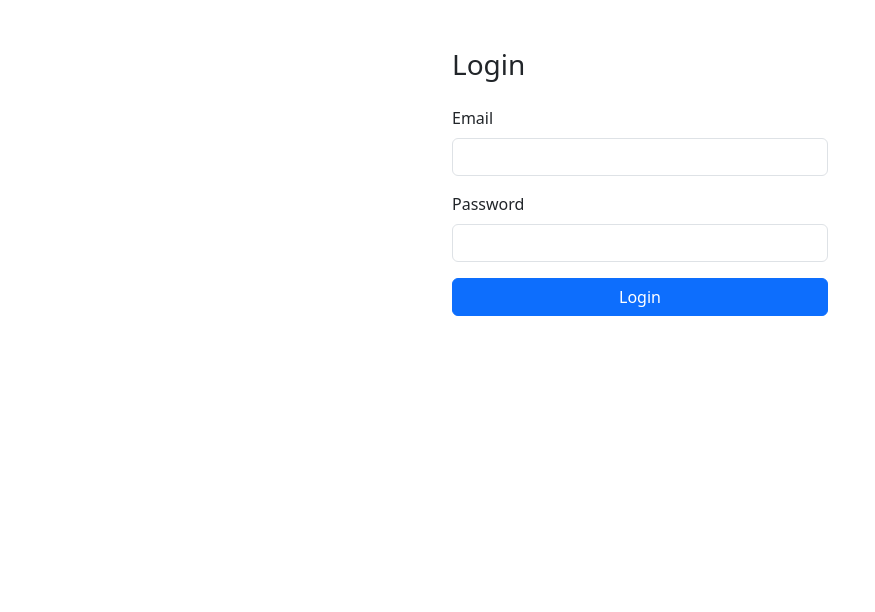
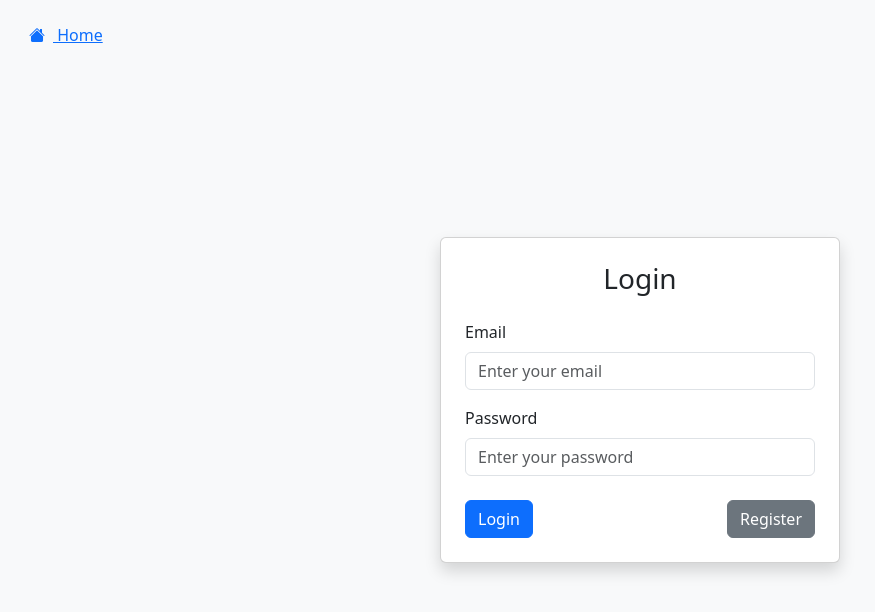
Before and after one commit to khamed03/HealthTrack-Client, a React (Vite) app: page /login in a window 1280 px wide. Shown: the top 612 px of the page, without its empty margins (0-875 px from the left). Built offline with nearby package versions, Linux system fonts and the light colour scheme.

Commit message:
finished the details of the website, added the logos, made some nice edits

```diff
--- a/index.html
+++ b/index.html
@@ -2,7 +2,7 @@
 <html lang="en">
   <head>
     <meta charset="UTF-8" />
-    <link rel="icon" type="image/svg+xml" href="/vite.svg" />
+    <link rel="icon" type="image/svg+xml" href="./src/assets/HealthTrack Logo.png" />
     <meta name="viewport" content="width=device-width, initial-scale=1.0" />
     <title>HealthTrack</title>
   </head>
--- a/package.json
+++ b/package.json
@@ -12,6 +12,7 @@
   "dependencies": {
     "axios": "^1.9.0",
     "bootstrap": "^5.3.6",
+    "bootstrap-icons": "^1.13.1",
     "react": "^19.1.0",
     "react-bootstrap": "^2.10.10",
     "react-dom": "^19.1.0",
--- a/src/main.jsx
+++ b/src/main.jsx
@@ -3,6 +3,7 @@ import ReactDOM from 'react-dom/client';
 import App from './App';
 import { BrowserRouter } from 'react-router-dom';
 import 'bootstrap/dist/css/bootstrap.min.css';
+import 'bootstrap-icons/font/bootstrap-icons.css';
 
 
 
--- a/src/pages/Home.jsx
+++ b/src/pages/Home.jsx
@@ -1,18 +1,57 @@
-import React from 'react';
+import React, { useEffect, useState } from "react";
+import { Button, Container } from "react-bootstrap";
+import { useNavigate } from "react-router-dom";
+import axios from "axios";
+import logo from "../assets/HealthTrack Logo.png";
 
 const Home = () => {
+  const navigate = useNavigate();
+  const [quote, setQuote] = useState("");
+
+  useEffect(() => {
+    const fetchQuote = async () => {
+      try {
+        const res = await axios.get("https://zenquotes.io/api/today");
+        if (res.data && res.data.length > 0) {
+          setQuote(`"${res.data[0].q}" — ${res.data[0].a}`);
+        }
+      } catch (err) {
+        console.error("Failed to fetch quote:", err.message);
+        setQuote("Keep pushing forward.");
+      }
+    };
+
+    fetchQuote();
+  }, []);
+
   return (
-    <div className="container text-center mt-5">
-      <h1>Welcome to HealthTrack</h1>
-      <p className="lead">A smart way to manage patients, records, and appointments.</p>
+    <Container
+      fluid
+      className="vh-100 d-flex flex-column justify-content-center align-items-center bg-light text-center"
+    >
+      <h1 className="mb-4">Welcome to HealthTrack</h1>
 
-      <button
-        className="btn btn-primary"
-        onClick={() => window.location.href = 'http://localhost:5173/login'}
-      >
-        Login
-      </button>
-    </div>
+      <img
+        src={logo}
+        alt="HealthTrack Logo"
+        style={{ width: "150px", height: "auto", marginBottom: "20px" }}
+      />
+
+      <div className="d-flex gap-3 mb-4">
+        <Button variant="primary" onClick={() => navigate("/login")}>
+          Login
+        </Button>
+        <Button variant="secondary" onClick={() => navigate("/register")}>
+          Register
+        </Button>
+      </div>
+
+      <div className="mt-4" style={{ maxWidth: "600px" }}>
+        <blockquote className="blockquote">
+          <p className="mb-0">"{quote}"</p>
+        </blockquote>
+      </div>
+    </Container>
   );
 };
 
--- a/src/pages/Login.jsx
+++ b/src/pages/Login.jsx
@@ -1,49 +1,62 @@
-import React, { useState } from 'react';
-import { Form, Button, Container, Alert } from 'react-bootstrap';
-import axios from 'axios';
-import { useNavigate } from 'react-router-dom';
-import Loading from '../components/loading';
+import React, { useState } from "react";
+import { Button, Form, Container, Card } from "react-bootstrap";
+import { useNavigate } from "react-router-dom";
+import axios from "axios";
 
 const Login = () => {
-  const [email, setEmail] = useState('');
-  const [password, setPassword] = useState('');
-  const [error, setError] = useState('');
+  const [email, setEmail] = useState("");
+  const [password, setPassword] = useState("");
+  const [error, setError] = useState("");
   const navigate = useNavigate();
+  const [isLoading, setIsLoading] = useState(false);
 
   const handleLogin = async (e) => {
     e.preventDefault();
-  setError('');
-
+    setError("");
+    setIsLoading(true);
 
     try {
-    const res = await axios.post('http://localhost:5000/api/auth/login', { email, password });
+      const res = await axios.post("http://localhost:5000/api/auth/login", {
+        email,
+        password,
+      });
 
       const { token, role, user_id, email: userEmail } = res.data;
 
-    localStorage.setItem('token', token);
-    localStorage.setItem('role', role);
-    localStorage.setItem('user_id', user_id);
-    localStorage.setItem('email', userEmail);
+      localStorage.setItem("token", token);
+      localStorage.setItem("role", role);
+      localStorage.setItem("user_id", user_id);
+      localStorage.setItem("email", userEmail);
 
-    // ✅ Redirect based on role
       if (role === "doctor") {
         navigate("/dashboard");
       } else if (role === "secretary") {
         navigate("/appointments");
       } else {
-      navigate("/"); // fallback
+        navigate("/");
       }
-
     } catch (err) {
-    setError(err.response?.data?.error || 'Login failed.');
+      setError(err.response?.data?.error || "Login failed.");
+    } finally {
+      setIsLoading(false);
     }
   };
 
+  return (
+    <Container
+      fluid
+      className="vh-100 d-flex justify-content-center align-items-center bg-light"
+    >
+      <Button
+        variant="link"
+        className="position-absolute top-0 start-0 m-3 text-primary"
+        onClick={() => navigate("/")}
+      >
+        <i className="bi bi-house-fill me-2"></i> Home
+      </Button>
 
-  return (
-    <Container className="mt-5" style={{ maxWidth: '400px' }}>
-      <h3 className="mb-4">Login</h3>
-      {error && <Alert variant="danger">{error}</Alert>}
+      <Card className="p-4 shadow" style={{ width: "100%", maxWidth: "400px" }}>
+        <h3 className="text-center mb-4">Login</h3>
         <Form onSubmit={handleLogin}>
           <Form.Group className="mb-3">
             <Form.Label>Email</Form.Label>
@@ -52,26 +65,36 @@ const Login = () => {
               required
               value={email}
               onChange={(e) => setEmail(e.target.value)}
+              placeholder="Enter your email"
             />
           </Form.Group>
 
-        <Form.Group className="mb-3">
+          <Form.Group className="mb-4">
             <Form.Label>Password</Form.Label>
             <Form.Control
               type="password"
               required
               value={password}
               onChange={(e) => setPassword(e.target.value)}
+              placeholder="Enter your password"
             />
           </Form.Group>
 
-        <Button variant="primary" type="submit" className="w-100">
-          Login
+          {error && <p className="text-danger">{error}</p>}
+
+          <div className="d-flex justify-content-between">
+            <Button type="submit" variant="primary" disabled={isLoading}>
+              {isLoading ? "Logging in..." : "Login"}
             </Button>
+
+            <Button variant="secondary" onClick={() => navigate("/register")}>
+              Register
+            </Button>
+          </div>
         </Form>
+      </Card>
     </Container>
   );
 };
 
-
 export default Login;
--- a/src/pages/Register.jsx
+++ b/src/pages/Register.jsx
@@ -1,47 +1,55 @@
-import React, { useState } from 'react';
-import { Form, Button, Container, Alert } from 'react-bootstrap';
-import axios from 'axios';
-import { useNavigate } from 'react-router-dom';
-import Loading from '../components/loading';
-
+import React, { useState } from "react";
+import { Form, Button, Container, Alert } from "react-bootstrap";
+import axios from "axios";
+import { useNavigate } from "react-router-dom";
+import Loading from "../components/loading";
 
 const Register = () => {
-  const [isLoading, setIsLoading] = useState(true);
+  const [isLoading, setIsLoading] = useState(false);
   const [form, setForm] = useState({
-    email: '',
-    password: '',
-    role: ''
+    email: "",
+    password: "",
+    role: "",
   });
-  const [error, setError] = useState('');
+  const [error, setError] = useState("");
   const navigate = useNavigate();
 
   const handleChange = (e) => {
     setForm((prev) => ({
       ...prev,
-      [e.target.name]: e.target.value
+      [e.target.name]: e.target.value,
     }));
   };
 
   const handleRegister = async (e) => {
     e.preventDefault();
-    setError('');
+    setIsLoading(true);
+    setError("");
 
     try {
-      await axios.post('http://localhost:5000/api/auth/register', form);
-      navigate('/login');
+      await axios.post("http://localhost:5000/api/auth/register", form);
+      navigate("/login");
     } catch (err) {
-      setError(err.response?.data?.error || 'Registration failed.');
+      setError(err.response?.data?.error || "Registration failed.");
     } finally {
       setIsLoading(false);
     }
   };
 
-  if (isLoading) return <Loading/>;
+  if (isLoading) return <Loading />;
 
   return (
-    <Container className="mt-5" style={{ maxWidth: '400px' }}>
+    <Container className="mt-5" style={{ maxWidth: "400px" }}>
       <h3 className="mb-4">Register</h3>
       {error && <Alert variant="danger">{error}</Alert>}
+      <Button
+        variant="link"
+        className="position-absolute top-0 start-0 m-3 text-primary"
+        onClick={() => navigate("/")}
+      >
+        <i className="bi bi-house-fill me-2"></i> Home
+      </Button>
+
       <Form onSubmit={handleRegister}>
         <Form.Group className="mb-3">
           <Form.Label>Email</Form.Label>
@@ -67,7 +75,12 @@ const Register = () => {
 
         <Form.Group className="mb-3">
           <Form.Label>Role</Form.Label>
-          <Form.Select name="role" value={form.role} onChange={handleChange} required>
+          <Form.Select
+            name="role"
+            value={form.role}
+            onChange={handleChange}
+            required
+          >
             <option value="">-- Select Role --</option>
             <option value="doctor">Doctor</option>
             <option value="secretary">Secretary</option>
```
Also changed, not shown: src/assets/HealthTrack Logo.png (added), 1 other file (tests, documents, lock files or other folders). Lines whose indentation alone changed are shown as unchanged.
